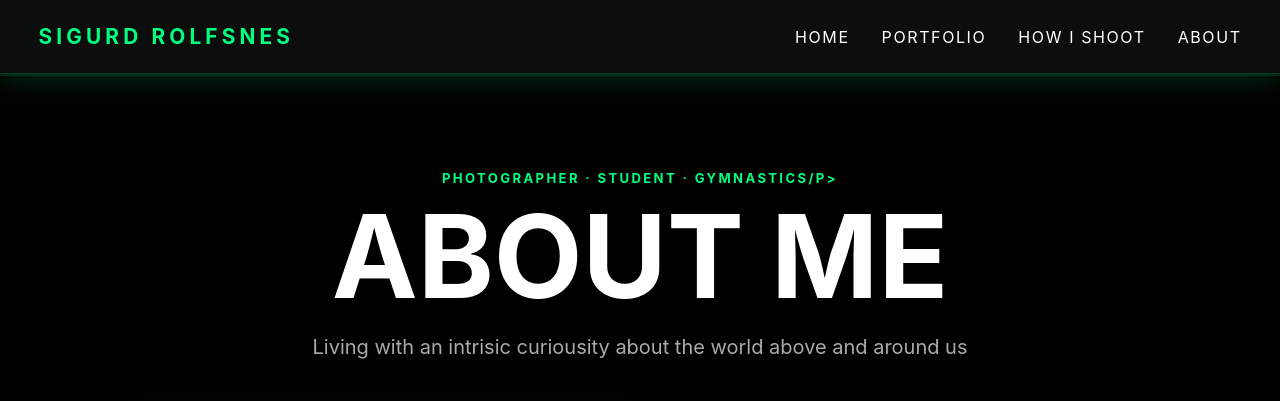
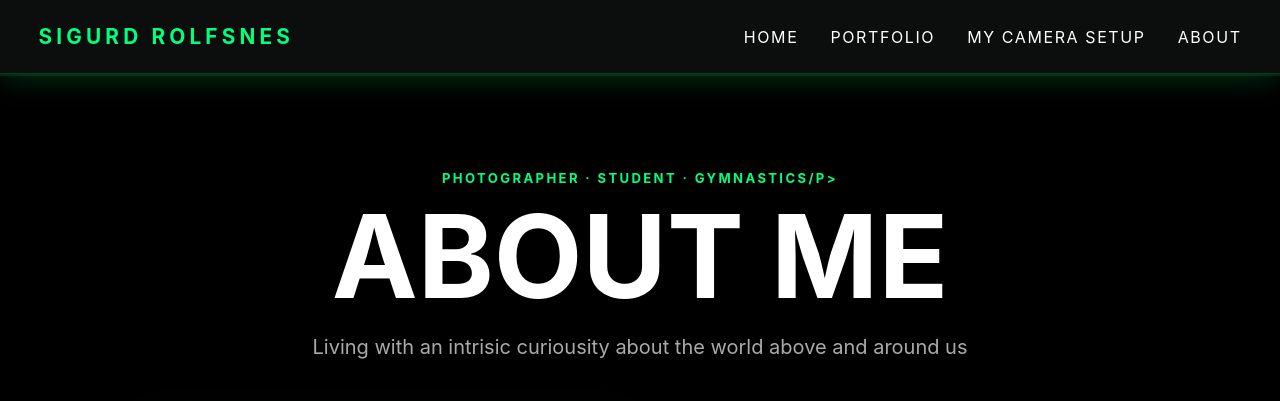
Before and after one commit to Sigrolf/FotoNettside, a website: page about.html in a window 1280 px wide. Shown: the top 401 px of the page. Drawn offline with Linux system fonts and the light colour scheme.

Commit message:
small title change

```diff
--- a/about.html
+++ b/about.html
@@ -17,7 +17,7 @@
     <ul class="nav-links" id="main-nav">
       <li><a href="index.html">Home</a></li>
       <li><a href="portfolio.html">Portfolio</a></li>
-      <li><a href="my-camera-setup.html">How I Shoot</a></li>
+      <li><a href="my-camera-setup.html">My camera setup</a></li>
       <li><a href="about.html">About</a></li>
     </ul>
   </nav>
```
